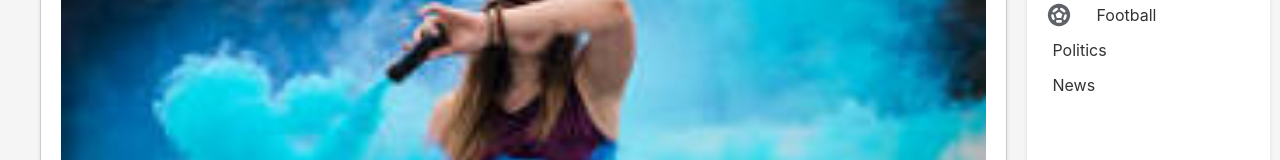
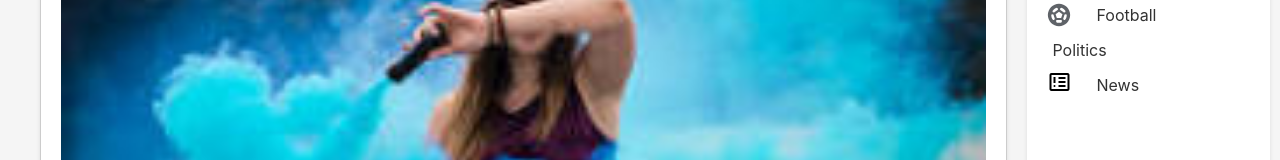
Before and after one commit to Sonickmumba/reddit-minimal, a React (Create React App) app: page / in a window 1280 px wide. Shown: the part 315-475 px from the top of the page. Built offline with nearby package versions, Linux system fonts and the light colour scheme.

Commit message:
Add  new icon

```diff
--- a/src/features/subreddit/Subreddit.js
+++ b/src/features/subreddit/Subreddit.js
@@ -11,21 +11,15 @@ const Subreddit = () => (
         <a href="/home">Home</a>
       </li>
       <li className={styles.subredditItem}>
-        <span className="material-symbols-outlined">
-          sentiment_satisfied
-        </span>
+        <span className="material-symbols-outlined">sentiment_satisfied</span>
         <a href="/home">Funny</a>
       </li>
       <li className={styles.subredditItem}>
-        <span className="material-symbols-outlined">
-          hd
-        </span>
+        <span className="material-symbols-outlined">hd</span>
         <a href="/home">Movies</a>
       </li>
       <li className={styles.subredditItem}>
-        <span className="material-symbols-outlined">
-          stadia_controller
-        </span>
+        <span className="material-symbols-outlined">stadia_controller</span>
         <a href="/home">Gaming</a>
       </li>
       <li className={styles.subredditItem}>
@@ -36,6 +30,7 @@ const Subreddit = () => (
         <a href="/home">Politics</a>
       </li>
       <li className={styles.subredditItem}>
+        <span className="material-symbols-outlined">breaking_news</span>
         <a href="/home">News</a>
       </li>
     </ul>
--- a/src/features/subreddit/Subreddit.module.css
+++ b/src/features/subreddit/Subreddit.module.css
@@ -27,6 +27,7 @@
 }
 
 .subredditItem a {
+  width: 40%;
   color: #333;
   text-decoration: none;
   display: block;
```
